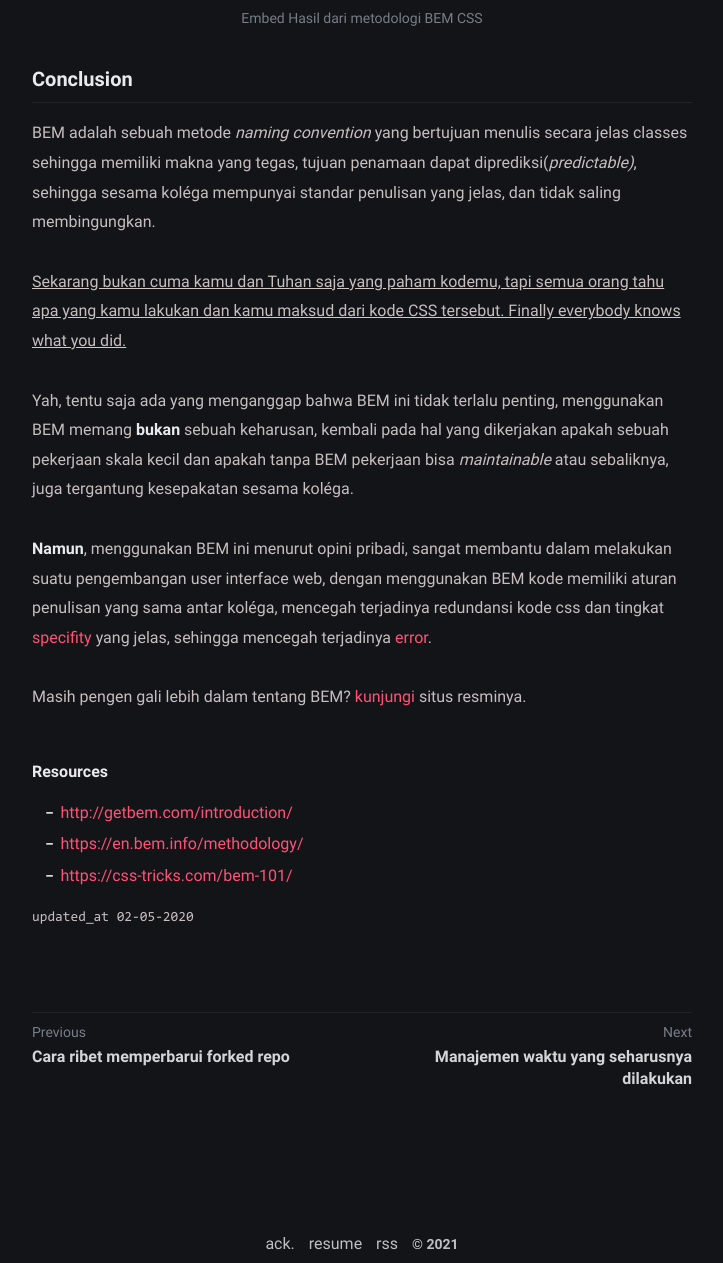
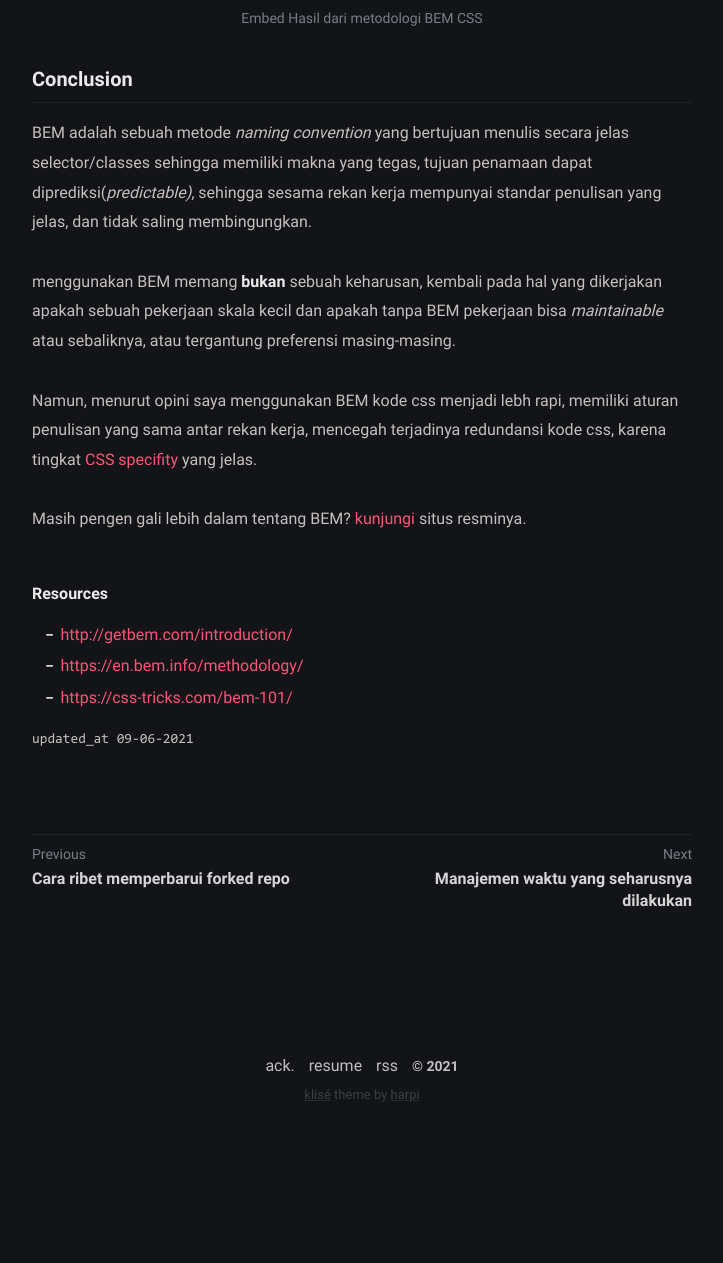
Before and after one commit to piharpi/piharpi.com, a Jekyll site: the page built from _posts/metodologi-bem-css/2020-04-26-metodologi-bem-css.md, in a window 1280 px wide and 1400 px high, scrolled down 5874 px, cut to the strip 137-1400 px from the top of the window. Shown: the whole strip, without its empty margins (278-1001 px from the left). Built offline with Jekyll 4.4.1, drawn with Linux system fonts in a browser that asks for light colours; comment, search, counter and statistics services are not loaded; after the commit the page ends 7150 px from its top, so only the background shows below that.

Commit message:
revision 😝

```diff
--- a/_posts/metodologi-bem-css/2020-04-26-metodologi-bem-css.md
+++ b/_posts/metodologi-bem-css/2020-04-26-metodologi-bem-css.md
@@ -2,7 +2,7 @@
 layout: post
 title: Metodologi BEM dan finally everybody knows what you did.
 date: 2020-04-26 01:00 +0700
-modified: 2020-05-02 09:20 +0700
+modified: 2021-06-09 09:20 +0700
 description: Konvensi penamaan suatu hal pada pemrograman — memang terkadang menjadi masalah, sering membuat kerumitan programmer dan koléga-nya, termasuk memberi nama class selector CSS, hal yang sepele tapi ternyata bisa menjadi senjata makan tuan ketika bekerja dengan skala file CSS yang besar.
 tag:
   - css
@@ -189,13 +189,11 @@
 
 ### Conclusion
 
-BEM adalah sebuah metode _naming convention_ yang bertujuan menulis secara jelas classes sehingga memiliki makna yang tegas, tujuan penamaan dapat diprediksi(_predictable)_, sehingga sesama koléga mempunyai standar penulisan yang jelas, dan tidak saling membingungkan.
+BEM adalah sebuah metode _naming convention_ yang bertujuan menulis secara jelas selector/classes sehingga memiliki makna yang tegas, tujuan penamaan dapat diprediksi(_predictable)_, sehingga sesama rekan kerja mempunyai standar penulisan yang jelas, dan tidak saling membingungkan.
 
-<u>Sekarang bukan cuma kamu dan Tuhan saja yang paham kodemu, tapi semua orang tahu apa yang kamu lakukan dan kamu maksud dari kode CSS tersebut. Finally everybody knows what you did.</u>
+menggunakan BEM memang **bukan** sebuah keharusan, kembali pada hal yang dikerjakan apakah sebuah pekerjaan skala kecil dan apakah tanpa BEM pekerjaan bisa _maintainable_ atau sebaliknya, atau tergantung preferensi masing-masing.
 
-Yah, tentu saja ada yang menganggap bahwa BEM ini tidak terlalu penting, menggunakan BEM memang **bukan** sebuah keharusan, kembali pada hal yang dikerjakan apakah sebuah pekerjaan skala kecil dan apakah tanpa BEM pekerjaan bisa _maintainable_ atau sebaliknya, juga tergantung kesepakatan sesama koléga.
-
-**Namun**, menggunakan BEM ini menurut opini pribadi, sangat membantu dalam melakukan suatu pengembangan user interface web, dengan menggunakan BEM kode memiliki aturan penulisan yang sama antar koléga, mencegah terjadinya redundansi kode css dan tingkat [specifity](https://specificity.keegan.st/) yang jelas, sehingga mencegah terjadinya [error](https://www.phase2technology.com/blog/used-and-abused-css).
+Namun, menurut opini saya menggunakan BEM kode css menjadi lebh rapi, memiliki aturan penulisan yang sama antar rekan kerja, mencegah terjadinya redundansi kode css, karena tingkat [CSS specifity](https://specificity.keegan.st/) yang jelas.
 
 Masih pengen gali lebih dalam tentang BEM? [kunjungi](https://en.bem.info/methodology/quick-start/)
 situs resminya.
```
